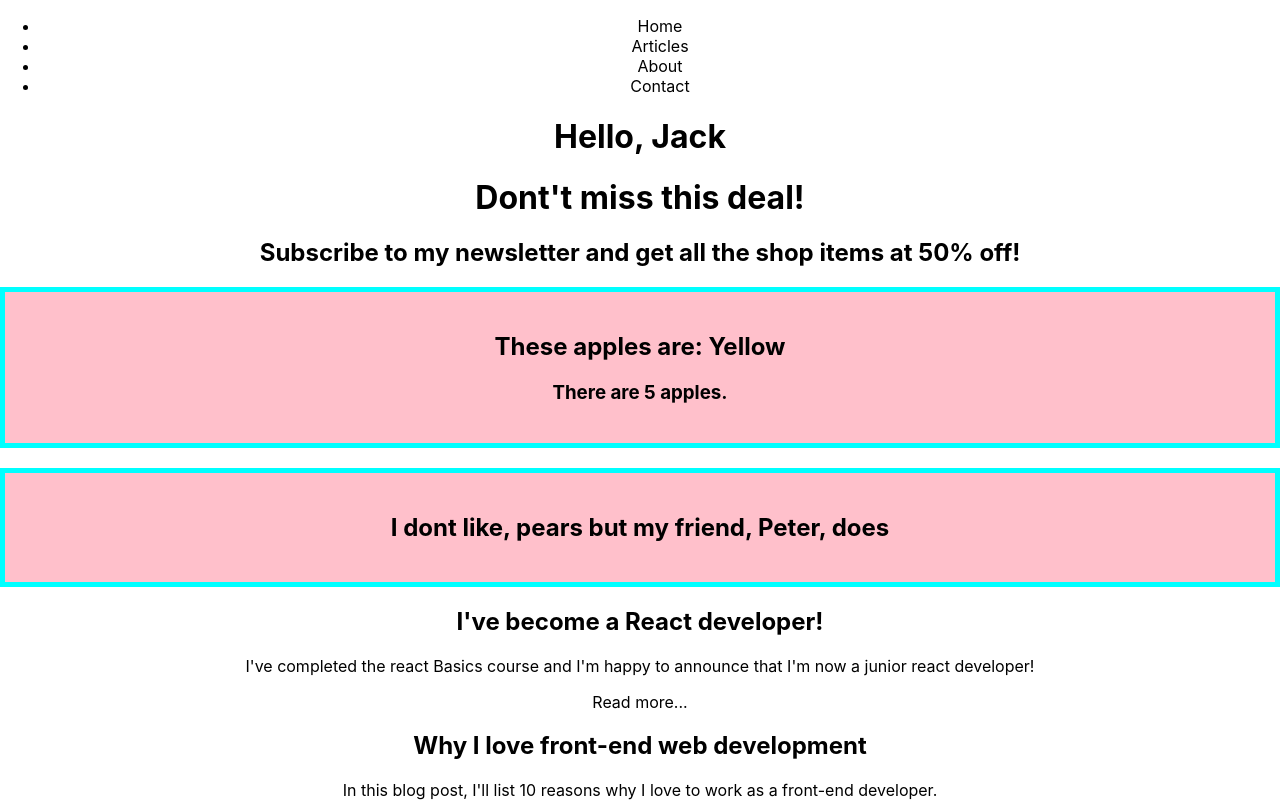
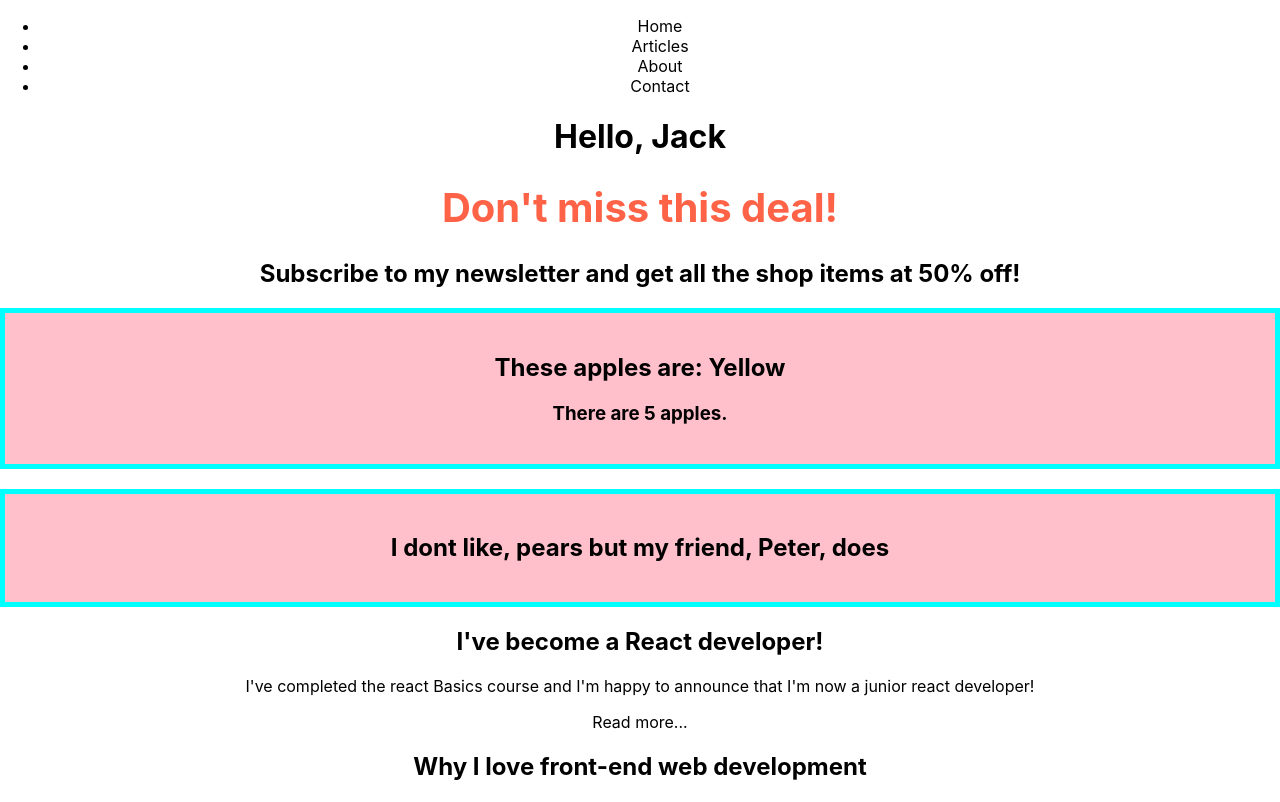
Before and after one commit to Jlovellealfeche/myapp, a React (Create React App) app in the folder my-app/: page / in a window 1280 px wide. Shown: the top 802 px of the page. Built offline with nearby package versions, Linux system fonts and the light colour scheme.

Commit message:
making variables and styles in promo.js

```diff
--- a/my-app/src/components/Promo.js
+++ b/my-app/src/components/Promo.js
@@ -1,11 +1,19 @@
-function Promo() {
+function Promo(props) {
+    const styles = {
+
+        color: "tomato",
+        fontSize: "40px",
+    }
+ {/* instead of putting the styles inline you could make it as a variable like this above and declare style property*/}
     return (
         <div className="promo-selection">
             <div>
-                <h1> Dont't miss this deal!</h1>
+                <h1 style={styles}>
+                    {props.heading} Don't miss this deal!
+                </h1>
             </div>
             <div>
-                <h2>Subscribe to my newsletter and get all the shop items at 50% off!</h2>
+                <h2> {props.Subheading}Subscribe to my newsletter and get all the shop items at 50% off!</h2>
             </div>
         </div>
     );
```
